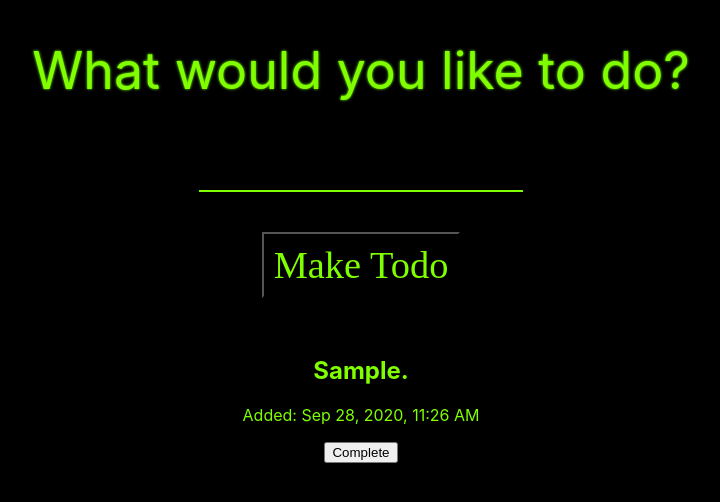
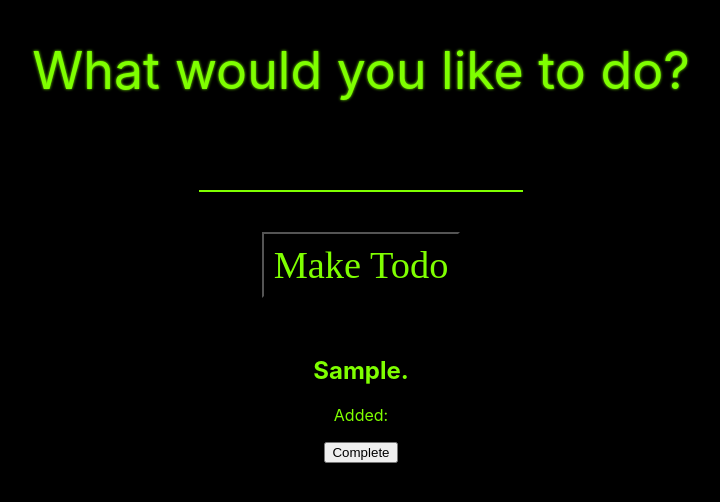
Before and after one commit to Abdeboskey/Todo-Terminal, a React (Create React App) app: page / in a window 1280 px wide. Both pictures are taken after typing "Sample" into the empty fields and a click on the button "Make Todo". Shown: the top 502 px of the page, without its empty margins (279-999 px from the left). Built offline with nearby package versions, Linux system fonts and the light colour scheme.

Commit message:
Change datetime to timestamp

```diff
--- a/src/components/Todo/Todo.js
+++ b/src/components/Todo/Todo.js
@@ -5,7 +5,7 @@ const Todo = ({ todo }) => {
   return (
     <div className={classes.TodoCard}>
       <h2>{todo.todo[0].toUpperCase() + todo.todo.substring(1) + '.'}</h2>
-      <p>Added: {todo.dateTime}</p>
+      <p>Added: {todo.timeStamp}</p>
       <button>Complete</button>
     </div>
   )
```
